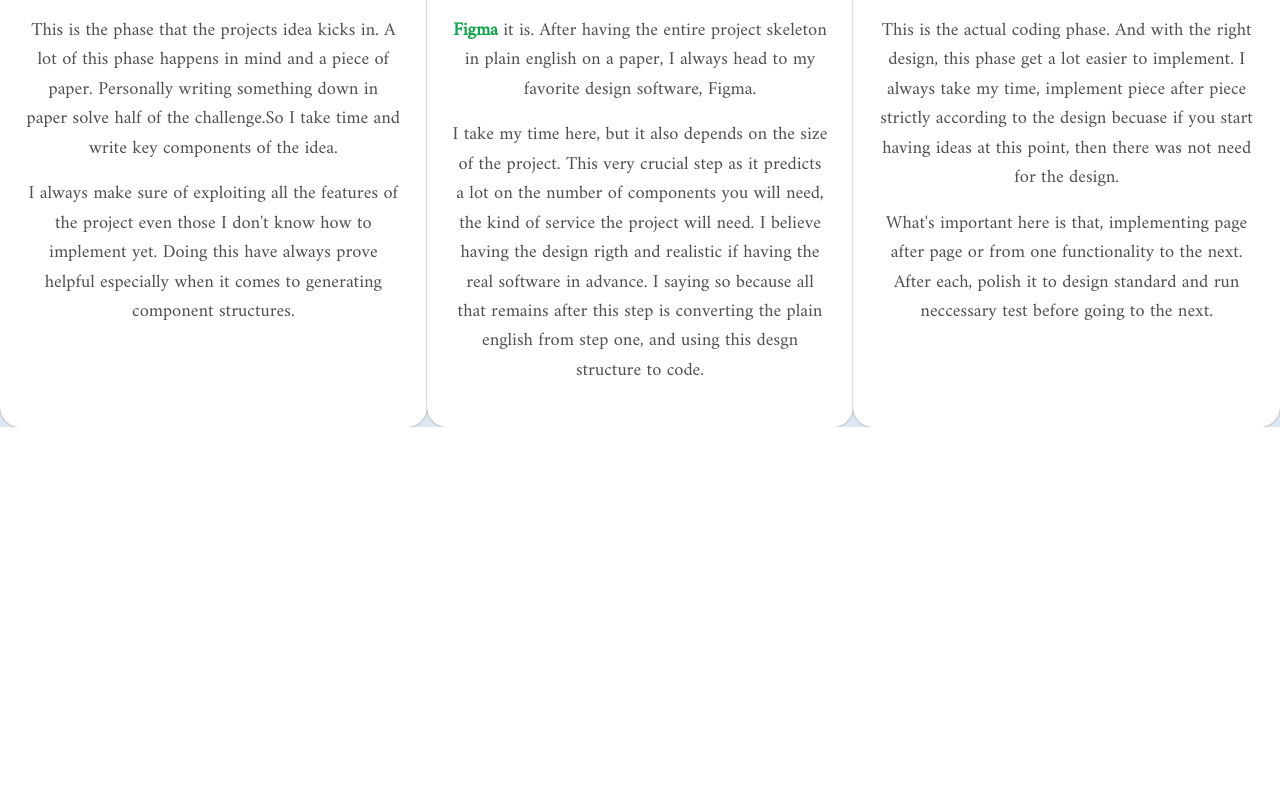
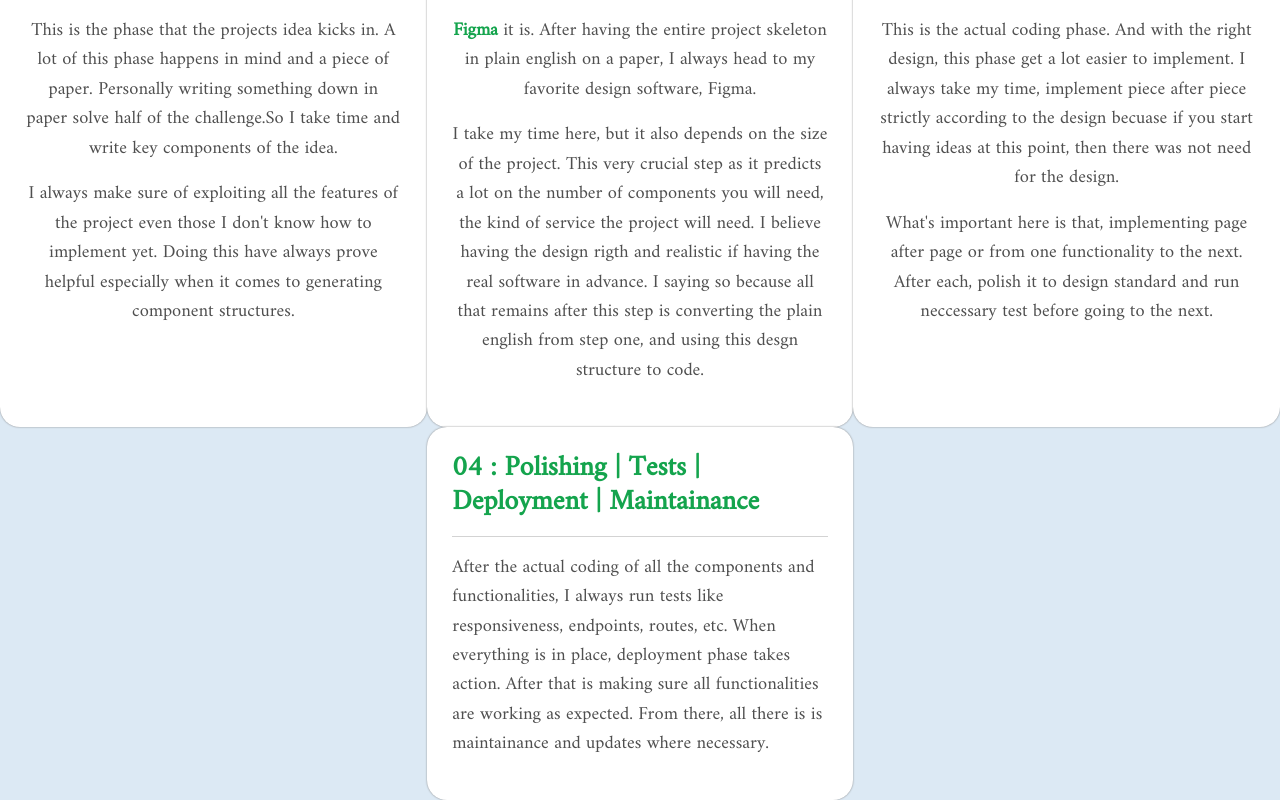
Before and after one commit to Vitalis-Kirui/Portfolio, an Angular app in the folder Portfolio-UI/: page / in a window 1280 px wide. Shown: the part 2278-3078 px from the top of the page. Before the commit the page ends 2705 px from the top, so only its background shows below. Built offline with nearby package versions, Linux system fonts and the light colour scheme; a web font is replaced by a local one.

Commit message:
deployment phase

```diff
--- a/Portfolio-UI/src/app/app.component.html
+++ b/Portfolio-UI/src/app/app.component.html
@@ -300,6 +300,19 @@
 
             </div>
 
+            <!-- Deployment and Maintainance -->
+            <div class="col-md-4 mx-auto">
+
+                <h3 class="text-success"><strong>04 : Polishing | Tests | Deployment | Maintainance</strong></h3>
+                <hr>
+                <p>
+                    After the actual coding of all the components and functionalities, I always run tests like responsiveness, endpoints, routes, etc.
+                    When everything is in place, deployment phase takes action. After that is making sure all functionalities are working
+                    as expected. From there, all there is is maintainance and updates where necessary.
+                </p>
+
+            </div>
+
     </div>
 
 </div>
```
